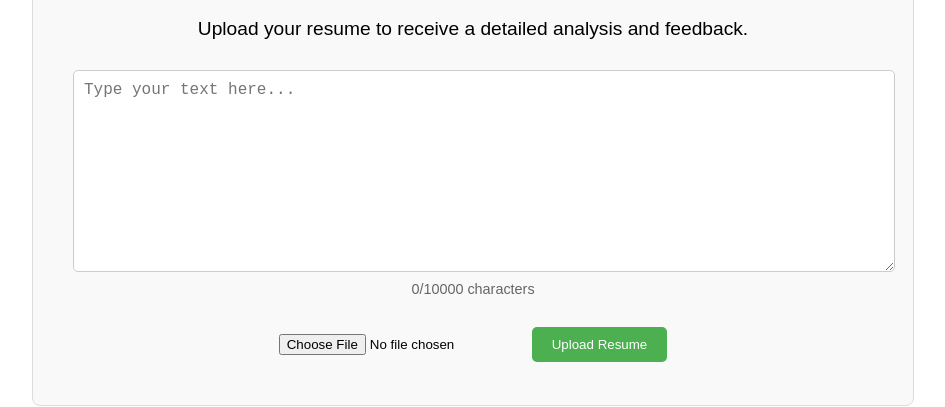
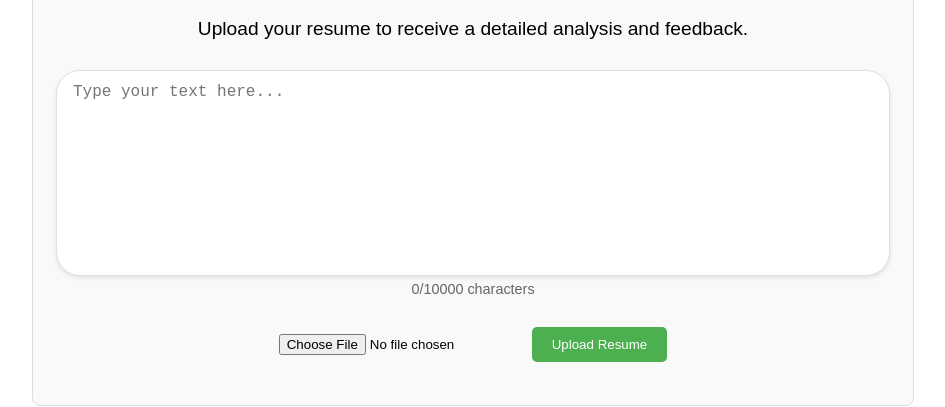
Before and after one commit to chamilton15/resume-analysis-tool, a React (Create React App) app: page / in a window 1280 px wide. Shown: the part 135-542 px from the top of the page, without its empty margins (167-1112 px from the left). Built offline with nearby package versions, Linux system fonts and the light colour scheme.

Commit message:
Update App.css

```diff
--- a/src/App.css
+++ b/src/App.css
@@ -55,15 +55,28 @@
 /* Text Box Styles */
 .text-box-container {
   margin-top: 20px;
+  display: flex;
+  flex-direction: column;
+  align-items: center;
 }
 
 .text-box-container textarea {
   width: 100%;
-  padding: 10px;
+  max-width: 800px;
+  padding: 12px 16px;
   font-size: 1rem;
-  border: 1px solid #ccc;
-  border-radius: 5px;
-  resize: vertical;
+  border: 1px solid #e0e0e0;
+  border-radius: 24px;
+  box-shadow: 0 2px 4px rgba(0, 0, 0, 0.1);
+  resize: none;
+  outline: none;
+  background-color: #fff;
+  transition: border-color 0.3s ease, box-shadow 0.3s ease;
+}
+
+.text-box-container textarea:focus {
+  border-color: #1e90ff;
+  box-shadow: 0 0 8px rgba(30, 144, 255, 0.3);
 }
 
 .text-box-container p {
```
